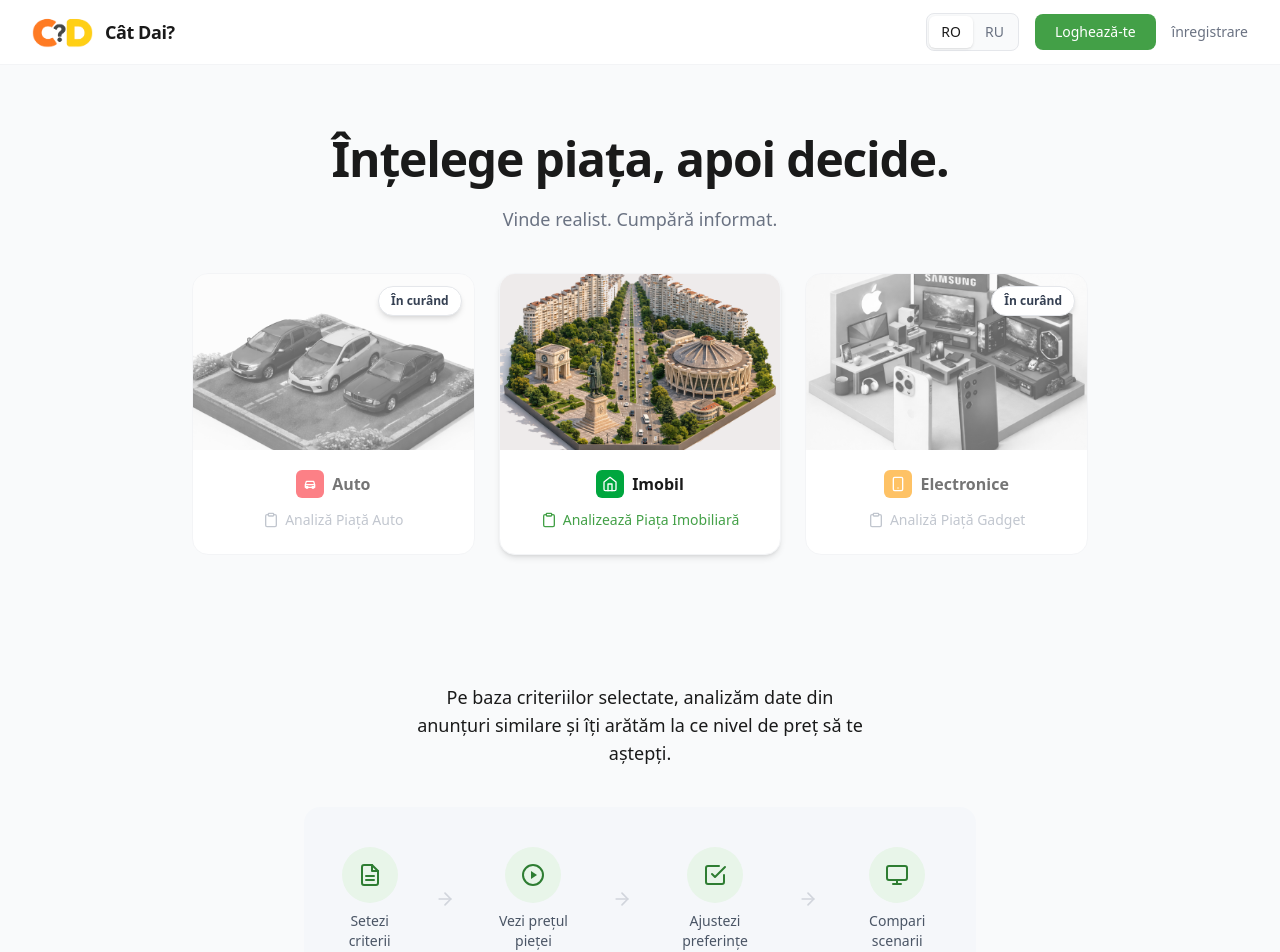
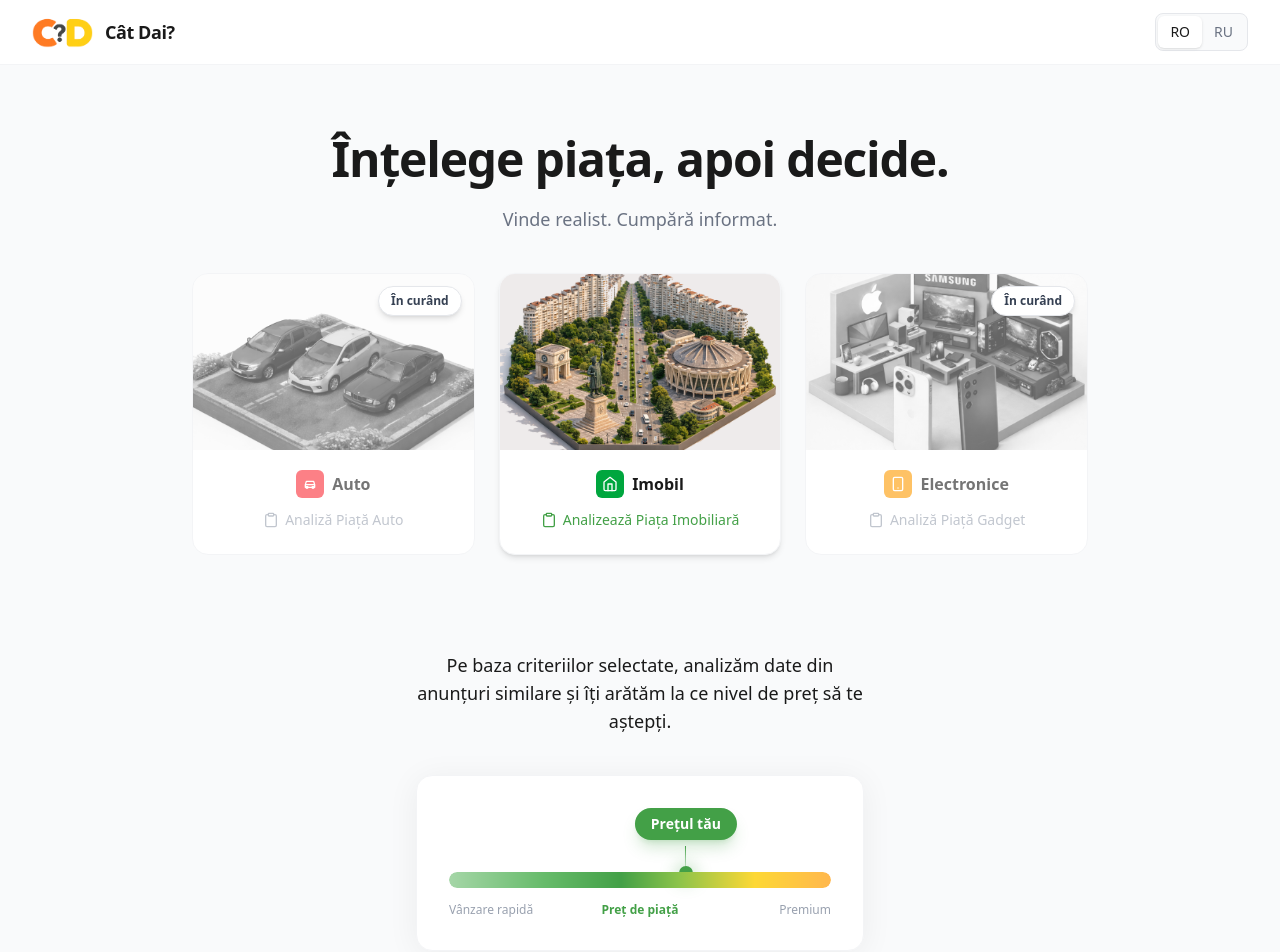
Before and after one commit to inartin/catdai, a Next.js app: page / in a window 1280 px wide. Shown: the top 952 px of the page. Built offline with nearby package versions, Linux system fonts and the light colour scheme.

Commit message:
info grafics

```diff
--- a/src/app/globals.css
+++ b/src/app/globals.css
@@ -22,6 +22,21 @@
   to   { opacity: 1; transform: translateY(0); }
 }
 
+@keyframes hero-marker-enter {
+  from { opacity: 0; transform: translateX(-50%) translateY(12px); }
+  to   { opacity: 1; transform: translateX(-50%) translateY(0); }
+}
+
+@keyframes hero-bar-reveal {
+  from { clip-path: inset(0 100% 0 0); }
+  to   { clip-path: inset(0 0 0 0); }
+}
+
+@keyframes hero-glow {
+  0%, 100% { box-shadow: 0 0 12px 2px rgba(67, 160, 71, 0.35); }
+  50%      { box-shadow: 0 0 20px 6px rgba(67, 160, 71, 0.18); }
+}
+
 body {
   background: var(--background);
   color: var(--foreground);
--- a/src/components/CategoryCards.js
+++ b/src/components/CategoryCards.js
@@ -96,7 +96,7 @@ export default function CategoryCards({ onCategorySelect }) {
   ];
 
   return (
-    <section className="pb-16 px-4">
+    <section className="pb-8 px-4">
       <div className="max-w-4xl mx-auto grid grid-cols-1 sm:grid-cols-3 gap-6">
         {categories.map((cat) => {
           const isActive = !cat.disabled;
--- a/src/components/HomeContent.js
+++ b/src/components/HomeContent.js
@@ -6,6 +6,7 @@ import Hero from "@/components/Hero";
 import CategoryCards from "@/components/CategoryCards";
 import HowItWorks from "@/components/HowItWorks";
 import PropertyForm from "@/components/PropertyForm";
+import MarketPositionChart from "@/components/MarketPositionChart";
 import { GO_HOME_EVENT } from "@/components/Navbar";
 
 function HomeContentInner() {
--- a/src/components/HowItWorks.js
+++ b/src/components/HowItWorks.js
@@ -1,6 +1,7 @@
 "use client";
 
 import { useTranslation } from "@/context/LanguageContext";
+import MarketPositionChart from "@/components/MarketPositionChart";
 
 function ArrowIcon() {
   return (
@@ -51,8 +52,9 @@ export default function HowItWorks() {
       <p className="text-lg max-w-md mx-auto mb-10">
         {t("howItWorks.intro")}
       </p>
+      <MarketPositionChart />
 
-      <div className="max-w-2xl mx-auto bg-section-bg rounded-2xl py-10 px-6">
+      <div className="max-w-2xl mx-auto bg-section-bg rounded-2xl py-10 px-6 mt-10">
         <div className="flex items-center justify-center gap-4 sm:gap-6">
           {stepKeys.map((key, i) => (
             <div key={key} className="contents">
--- /dev/null
+++ b/src/components/MarketPositionChart.js
@@ -0,0 +1,61 @@
+"use client";
+
+import { useTranslation } from "@/context/LanguageContext";
+
+export default function MarketPositionChart() {
+  const { t } = useTranslation();
+
+  return (
+    <div className="max-w-md mx-auto px-4 mt-8 rounded-2xl bg-white border border-gray-100 shadow-[0_4px_32px_rgba(0,0,0,0.06)] p-6 sm:p-8">
+      <div className="relative pt-16">
+        {/* Animated price marker */}
+        <div
+          className="absolute top-0 flex flex-col items-center"
+          style={{
+            left: "62%",
+            animation:
+              "hero-marker-enter 0.7s cubic-bezier(0.34,1.56,0.64,1) 0.5s both",
+          }}
+        >
+          <span className="px-4 py-1.5 rounded-full bg-primary text-white text-sm font-bold shadow-lg shadow-primary/25 whitespace-nowrap">
+            {t("hero.yourPrice")}
+          </span>
+          <div className="w-px h-5 bg-linear-to-b from-primary to-primary/30 mt-1.5" />
+          <div
+            className="w-3.5 h-3.5 rounded-full bg-primary ring-[5px] ring-primary/10"
+            style={{ animation: "hero-glow 2.5s ease-in-out infinite" }}
+          />
+        </div>
+
+        {/* Gradient range bar */}
+        <div
+          className="h-4 rounded-full overflow-hidden"
+          style={{
+            animation: "hero-bar-reveal 0.9s ease-out 0.2s both",
+          }}
+        >
+          <div
+            className="h-full rounded-full"
+            style={{
+              background:
+                "linear-gradient(90deg, #a5d6a7 0%, #66bb6a 25%, #43a047 45%, #8bc34a 60%, #fdd835 80%, #ffb74d 100%)",
+            }}
+          />
+        </div>
+
+        {/* Zone labels */}
+        <div className="grid grid-cols-3 mt-3.5">
+          <span className="text-xs text-gray-400 text-left">
+            {t("hero.zoneFastSale")}
+          </span>
+          <span className="text-xs text-primary font-semibold text-center">
+            {t("hero.zoneMarketPrice")}
+          </span>
+          <span className="text-xs text-gray-400 text-right">
+            {t("hero.zonePremium")}
+          </span>
+        </div>
+      </div>
+    </div>
+  );
+}
--- a/src/components/Navbar.js
+++ b/src/components/Navbar.js
@@ -71,7 +71,7 @@ export default function Navbar() {
               RU
             </button>
           </div>
-          <Link
+          {/* <Link
             href="#"
             className="bg-primary hover:bg-primary-dark text-white text-sm font-medium rounded-lg px-5 py-2 transition-colors"
           >
@@ -82,7 +82,7 @@ export default function Navbar() {
             className="text-sm text-gray-500 hover:text-foreground transition-colors hidden sm:inline"
           >
             {t("nav.register")}
-          </Link>
+          </Link> */}
         </div>
       </div>
     </header>
--- a/src/locales/ro.json
+++ b/src/locales/ro.json
@@ -9,6 +9,10 @@
 
   "hero.title": "Înțelege piața, apoi decide.",
   "hero.subtitle": "Vinde realist. Cumpără informat.",
+  "hero.yourPrice": "Prețul tău",
+  "hero.zoneFastSale": "Vânzare rapidă",
+  "hero.zoneMarketPrice": "Preț de piață",
+  "hero.zonePremium": "Premium",
 
   "categories.auto": "Auto",
   "categories.autoAnalysis": "Analiză Piață Auto",
--- a/src/locales/ru.json
+++ b/src/locales/ru.json
@@ -9,6 +9,10 @@
 
   "hero.title": "Пойми рынок, потом решай.",
   "hero.subtitle": "Продавай реалистично. Покупай осознанно.",
+  "hero.yourPrice": "Твоя цена",
+  "hero.zoneFastSale": "Быстрая продажа",
+  "hero.zoneMarketPrice": "Рыночная цена",
+  "hero.zonePremium": "Премиум",
 
   "categories.auto": "Авто",
   "categories.autoAnalysis": "Анализ авторынка",
```
Also changed, not shown: 1 other file (tests, documents, lock files or other folders).
